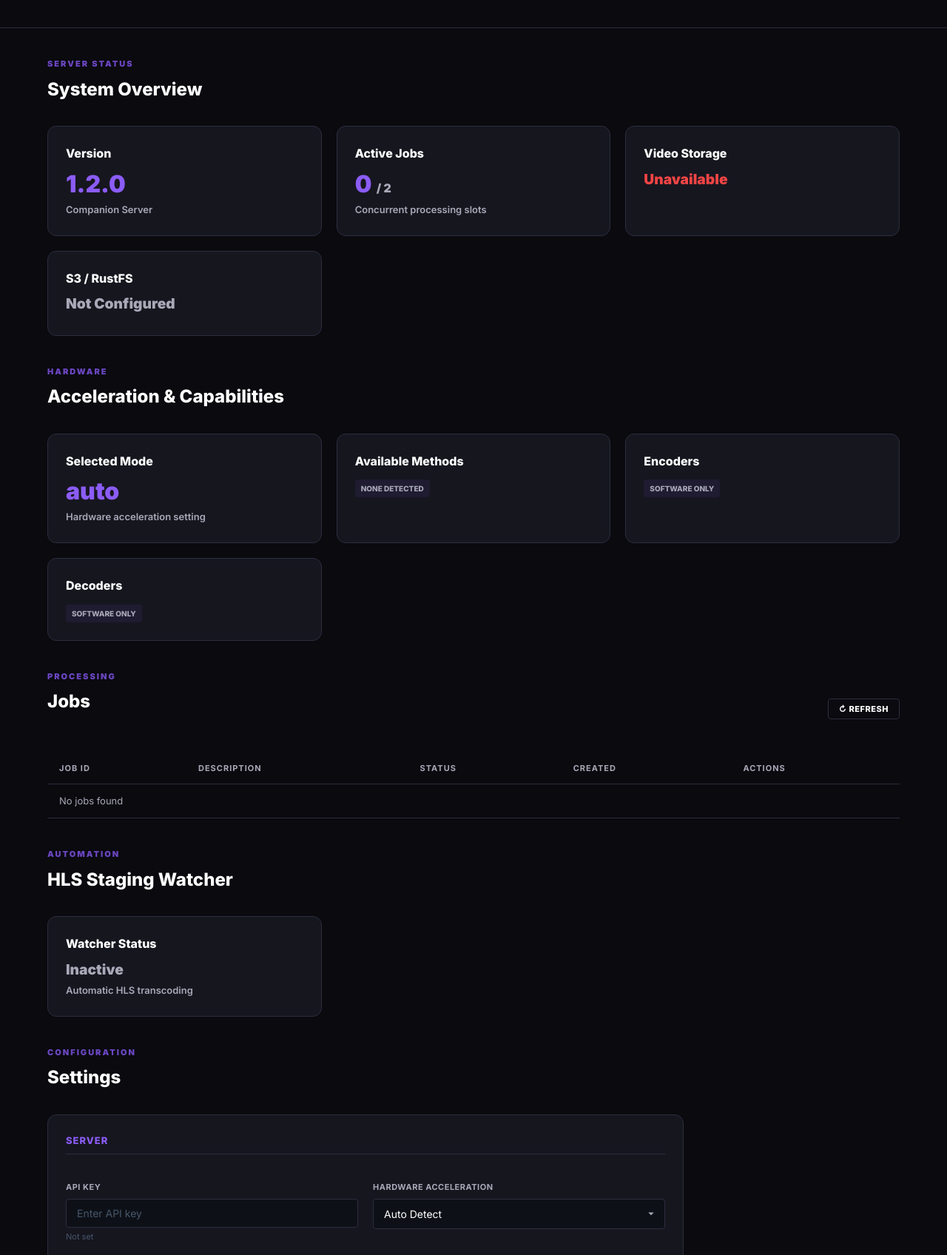
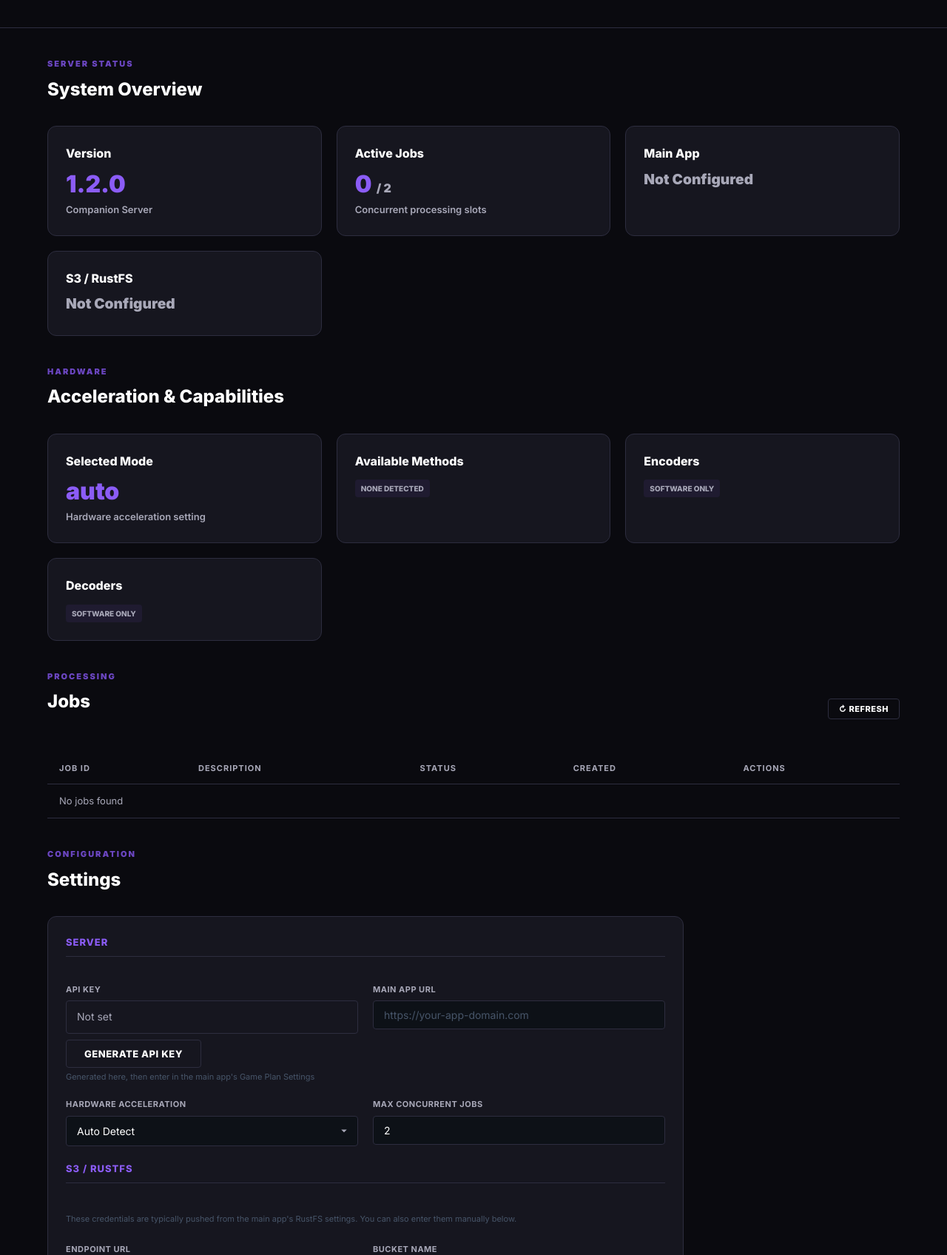
Before and after one commit to CrashMediaIT/Arctic_Wolves, a Flask app: page / in a window 1280 px wide. Shown: the part 233-1929 px from the top of the page at 74% size. Run offline with Flask 3, Linux system fonts and the light colour scheme; data that the repository does not hold is empty; parts of the project's set-up code (start-up, migrations or seed data) failed here and were passed over.

Commit message:
Refactor companion dashboard: remove storage/watcher, add API key generation and main app URL
- Remove Video Storage card (storage paths controlled by main app)
- Remove HLS Staging Watcher section (staging watcher removed)
- Replace manual API Key input with read-only display + Generate button
- Add Main App URL field to Server settings
- Remove Video Base Path field from settings
- Add S3/RustFS credentials note about main app push
- Remove HLS Staging Watcher subsection from settings form
- Update form hint about encrypted persistent config
- Add generateApiKey() function calling POST /api/generate-key
- Update refreshHealth(), loadConfig(), saveConfig() accordingly

Co-authored-by: Copilot <223556219+Copilot@users.noreply.github.com>

```diff
--- a/companion/templates/index.html
+++ b/companion/templates/index.html
@@ -249,11 +249,11 @@
                     <div class="card-value"><span id="active-jobs">—</span> <span style="font-size:1rem;color:var(--text-dim)">/ <span id="max-jobs">—</span></span></div>
                     <div class="card-label">Concurrent processing slots</div>
                 </div>
-                <!-- Video Storage Card -->
+                <!-- Main App Card -->
                 <div class="card">
-                    <h3>Video Storage</h3>
-                    <div id="storage-status" class="card-value" style="font-size:1.2rem;">—</div>
-                    <div class="card-label" id="storage-path">&nbsp;</div>
+                    <h3>Main App</h3>
+                    <div id="main-app-status" class="card-value" style="font-size:1.2rem;">—</div>
+                    <div class="card-label" id="main-app-detail">&nbsp;</div>
                 </div>
                 <!-- S3 / RustFS Card -->
                 <div class="card">
@@ -323,23 +323,6 @@
         </div>
     </section>
 
-    <!-- HLS WATCHER SECTION -->
-    <section class="section" style="padding-top:0;">
-        <div class="container">
-            <div class="section-header">
-                <span class="eyebrow">Automation</span>
-                <h2>HLS Staging Watcher</h2>
-            </div>
-            <div class="cards-grid">
-                <div class="card">
-                    <h3>Watcher Status</h3>
-                    <div id="watcher-status" class="card-value" style="font-size:1.2rem;">—</div>
-                    <div class="card-label">Automatic HLS transcoding</div>
-                </div>
-            </div>
-        </div>
-    </section>
-
     <!-- SETTINGS SECTION -->
     <section id="settings" class="section" style="padding-top:0;">
         <div class="container">
@@ -355,9 +338,16 @@
                         <div class="form-section-title">Server</div>
 
                         <div class="form-group">
-                            <label for="cfg-api-key">API Key</label>
-                            <input id="cfg-api-key" name="api_key" type="password" class="form-input" placeholder="Enter API key" autocomplete="off">
-                            <div class="form-hint" id="cfg-api-key-hint">Not set</div>
+                            <label>API Key</label>
+                            <div id="cfg-api-key-display" class="form-input" role="status" aria-live="polite" style="background:var(--surface);cursor:default;color:var(--text-dim);">Not set</div>
+                            <div style="margin-top:8px;">
+                                <button type="button" class="btn-secondary" onclick="generateApiKey()">Generate API Key</button>
+                            </div>
+                            <div class="form-hint" id="cfg-api-key-hint">Generated here, then enter in the main app's Game Plan Settings</div>
+                        </div>
+                        <div class="form-group">
+                            <label for="cfg-main-app-url">Main App URL</label>
+                            <input id="cfg-main-app-url" name="main_app_url" type="text" class="form-input" placeholder="https://your-app-domain.com" autocomplete="off">
                         </div>
                         <div class="form-group">
                             <label for="cfg-hw-accel">Hardware Acceleration</label>
@@ -371,16 +361,13 @@
                             </select>
                         </div>
                         <div class="form-group">
-                            <label for="cfg-video-base">Video Base Path</label>
-                            <input id="cfg-video-base" name="video_base_path" type="text" class="form-input" placeholder="/videos">
-                        </div>
-                        <div class="form-group">
                             <label for="cfg-max-jobs">Max Concurrent Jobs</label>
                             <input id="cfg-max-jobs" name="max_concurrent_jobs" type="number" class="form-input" min="1" max="16" placeholder="2">
                         </div>
 
                         <!-- S3 / RustFS -->
                         <div class="form-section-title">S3 / RustFS</div>
+                        <div class="form-hint" style="grid-column:1/-1;margin-bottom:4px;">These credentials are typically pushed from the main app's RustFS settings. You can also enter them manually below.</div>
 
                         <div class="form-group">
                             <label for="cfg-s3-endpoint">Endpoint URL</label>
@@ -418,18 +405,6 @@
                             </div>
                         </div>
 
-                        <!-- HLS Staging -->
-                        <div class="form-section-title">HLS Staging Watcher</div>
-
-                        <div class="form-group">
-                            <label for="cfg-hls-prefix">Staging Prefix</label>
-                            <input id="cfg-hls-prefix" name="hls_staging_prefix" type="text" class="form-input" placeholder="Images/videos/">
-                            <div class="form-hint">S3 key prefix to watch for new uploads</div>
-                        </div>
-                        <div class="form-group">
-                            <label for="cfg-hls-interval">Poll Interval (seconds)</label>
-                            <input id="cfg-hls-interval" name="hls_poll_interval" type="number" class="form-input" min="5" placeholder="30">
-                        </div>
                     </div>
 
                     <div class="form-actions">
@@ -438,7 +413,7 @@
                         <span id="save-msg" class="save-msg"></span>
                     </div>
 
-                    <div class="form-hint" style="margin-top:16px;">Changes take effect immediately. To persist across restarts, update the environment variables or <code>.env</code> file.</div>
+                    <div class="form-hint" style="margin-top:16px;">All settings are saved to the encrypted persistent config file and survive container restarts.</div>
                 </form>
             </div>
         </div>
@@ -484,13 +459,14 @@
                 document.getElementById('active-jobs').textContent = d.active_jobs ?? '—';
                 document.getElementById('max-jobs').textContent = d.max_concurrent_jobs ?? '—';
 
-                // Storage
-                if (d.video_base_accessible) {
-                    document.getElementById('storage-status').innerHTML = '<span style="color:#22c55e">Connected</span>';
+                // Main App
+                if (d.main_app_url) {
+                    document.getElementById('main-app-status').innerHTML = '<span style="color:#22c55e">Configured</span>';
+                    document.getElementById('main-app-detail').textContent = d.main_app_url;
                 } else {
-                    document.getElementById('storage-status').innerHTML = '<span style="color:#ef4444">Unavailable</span>';
+                    document.getElementById('main-app-status').innerHTML = '<span style="color:var(--text-dim)">Not Configured</span>';
+                    document.getElementById('main-app-detail').textContent = '';
                 }
-                document.getElementById('storage-path').textContent = d.video_base_path || '';
 
                 // S3
                 if (d.s3_configured) {
@@ -517,11 +493,6 @@
                 document.getElementById('hw-decoders').innerHTML = (hw.decoders || []).length
                     ? hw.decoders.map(e => '<span>' + e + '</span>').join('')
                     : '<span style="color:var(--text-dim);">software only</span>';
-
-                // Watcher
-                document.getElementById('watcher-status').innerHTML = d.hls_staging_watcher
-                    ? '<span style="color:#22c55e">Active</span>'
-                    : '<span style="color:var(--text-dim)">Inactive</span>';
 
                 // Health badge
                 const badge = document.getElementById('health-badge');
@@ -581,12 +552,20 @@
                 const c = await res.json();
 
                 document.getElementById('cfg-hw-accel').value = c.hw_accel || 'auto';
-                document.getElementById('cfg-video-base').value = c.video_base_path || '';
+                document.getElementById('cfg-main-app-url').value = c.main_app_url || '';
                 document.getElementById('cfg-max-jobs').value = c.max_concurrent_jobs ?? '';
 
-                // Secrets: show hint but don't fill value
-                document.getElementById('cfg-api-key').value = '';
-                document.getElementById('cfg-api-key-hint').textContent = c.api_key_set ? 'Currently set (leave blank to keep)' : 'Not set';
+                // API key status display
+                document.getElementById('cfg-api-key-display').textContent = c.api_key_set ? '••••••••••••••••' : 'Not set';
+                document.getElementById('cfg-api-key-hint').textContent = c.api_key_set
+                    ? 'API key is set. Generate a new one if needed.'
+                    : 'Generated here, then enter in the main app\'s Game Plan Settings';
+
+                // Config encryption status
+                if (c.config_encrypted) {
+                    document.getElementById('cfg-api-key-hint').textContent += ' 🔒 Config is encrypted.';
+                }
+
                 document.getElementById('cfg-s3-access-key').value = '';
                 document.getElementById('cfg-s3-access-hint').textContent = c.s3_access_key_set ? 'Currently set (leave blank to keep)' : 'Not set';
                 document.getElementById('cfg-s3-secret-key').value = '';
@@ -597,8 +576,6 @@
                 document.getElementById('cfg-s3-region').value = c.s3_region || '';
                 document.getElementById('cfg-s3-use-ssl').checked = !!c.s3_use_ssl;
                 document.getElementById('cfg-s3-verify-ssl').checked = !!c.s3_verify_ssl;
-                document.getElementById('cfg-hls-prefix').value = c.hls_staging_prefix || '';
-                document.getElementById('cfg-hls-interval').value = c.hls_poll_interval ?? '';
             } catch { /* silently ignore on load failure */ }
         }
 
@@ -611,10 +588,8 @@
             const payload = {};
             const val = (id) => document.getElementById(id).value.trim();
 
-            // Only send secret fields if user typed something
-            if (val('cfg-api-key')) payload.api_key = val('cfg-api-key');
             payload.hw_accel = val('cfg-hw-accel');
-            payload.video_base_path = val('cfg-video-base');
+            payload.main_app_url = val('cfg-main-app-url');
             if (val('cfg-max-jobs')) payload.max_concurrent_jobs = parseInt(val('cfg-max-jobs'), 10);
             payload.s3_endpoint = val('cfg-s3-endpoint');
             payload.s3_bucket = val('cfg-s3-bucket');
@@ -623,8 +598,6 @@
             if (val('cfg-s3-secret-key')) payload.s3_secret_key = val('cfg-s3-secret-key');
             payload.s3_use_ssl = document.getElementById('cfg-s3-use-ssl').checked;
             payload.s3_verify_ssl = document.getElementById('cfg-s3-verify-ssl').checked;
-            payload.hls_staging_prefix = val('cfg-hls-prefix');
-            if (val('cfg-hls-interval')) payload.hls_poll_interval = parseInt(val('cfg-hls-interval'), 10);
 
             try {
                 const res = await fetch(API_BASE + '/api/config', {
@@ -634,8 +607,6 @@
                 if (res.ok) {
                     msgEl.style.color = '#22c55e';
                     msgEl.textContent = '✓ Settings saved';
-                    // If API key was changed, update localStorage so subsequent calls work
-                    if (payload.api_key) { localStorage.setItem('companion_api_key', payload.api_key); }
                     loadConfig();
                     refreshHealth();
                 } else {
@@ -649,6 +620,27 @@
             return false;
         }
 
+        /* --- Generate API Key --- */
+        async function generateApiKey() {
+            if (!confirm('Generate a new API key? This will replace the current key.')) return;
+            try {
+                const res = await fetch(API_BASE + '/api/generate-key', {
+                    method: 'POST', headers: apiHeaders()
+                });
+                const d = await res.json();
+                if (res.ok && d.api_key) {
+                    localStorage.setItem('companion_api_key', d.api_key);
+                    prompt('New API key generated. Copy it and enter it in the main app\'s Game Plan Settings:', d.api_key);
+                    loadConfig();
+                    refreshHealth();
+                } else {
+                    alert(d.error || 'Failed to generate API key');
+                }
+            } catch {
+                alert('Network error while generating API key');
+            }
+        }
+
         /* --- Init --- */
         refreshHealth();
         refreshJobs();
```
